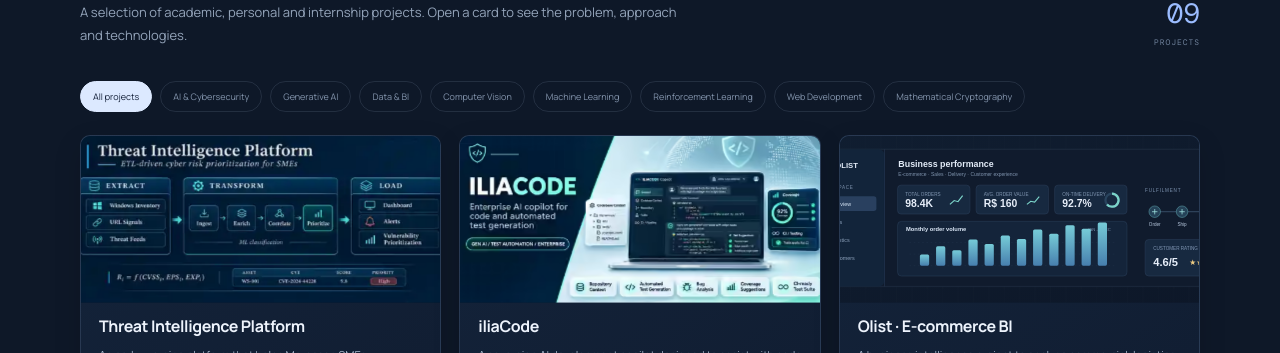
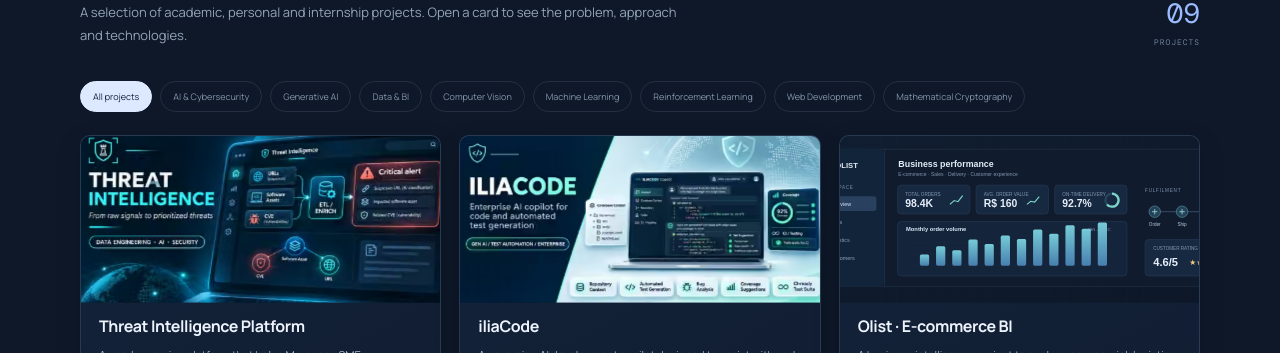
Before and after one commit to 1marieCurie/1marieCurie.github.io, a React (Vite) app: page / in a window 1280 px wide. Shown: the part 3060-3413 px from the top of the page. Built offline with nearby package versions, Linux system fonts and the light colour scheme.

Commit message:
Refresh Threat Intelligence portfolio cover with investigation dashboard artwork

```diff
--- a/src/App.tsx
+++ b/src/App.tsx
@@ -131,7 +131,7 @@ const copy = {
 const projects: Project[] = [
   {
     title: 'Threat Intelligence Platform',
-    repo: 'https://github.com/1marieCurie/threat-intelligence-platform', screenshot: import.meta.env.BASE_URL + 'project-images/threat-intelligence-cover.webp', summaryFr: 'Plateforme d’alerte précoce qui aide les PME marocaines à comprendre et prioriser leurs risques cyber grâce à la Threat Intelligence et à l’IA.', descriptionFr: 'Réalisée durant mon stage PFA : une solution qui associe l’analyse de liens suspects à la gestion des vulnérabilités à partir de l’inventaire logiciel. L’objectif est de transformer des informations de sécurité dispersées en priorités de risque et en alertes exploitables pour les responsables sécurité.',
+    repo: 'https://github.com/1marieCurie/threat-intelligence-platform', screenshot: import.meta.env.BASE_URL + 'project-images/threat-intelligence-cover-v2.avif', summaryFr: 'Plateforme d’alerte précoce qui aide les PME marocaines à comprendre et prioriser leurs risques cyber grâce à la Threat Intelligence et à l’IA.', descriptionFr: 'Réalisée durant mon stage PFA : une solution qui associe l’analyse de liens suspects à la gestion des vulnérabilités à partir de l’inventaire logiciel. L’objectif est de transformer des informations de sécurité dispersées en priorités de risque et en alertes exploitables pour les responsables sécurité.',
     category: 'AI & Cybersecurity', year: '2026',
     summary: 'An early-warning platform that helps Moroccan SMEs understand cyber risks through threat intelligence and AI.',
     description: 'Developed during my PFA internship: a solution combining suspicious-URL analysis with vulnerability management based on software inventory. The goal is to turn scattered security information into actionable risk priorities and alerts for security managers.',
```
Also changed, not shown: public/project-images/threat-intelligence-cover-v2.avif (added).
